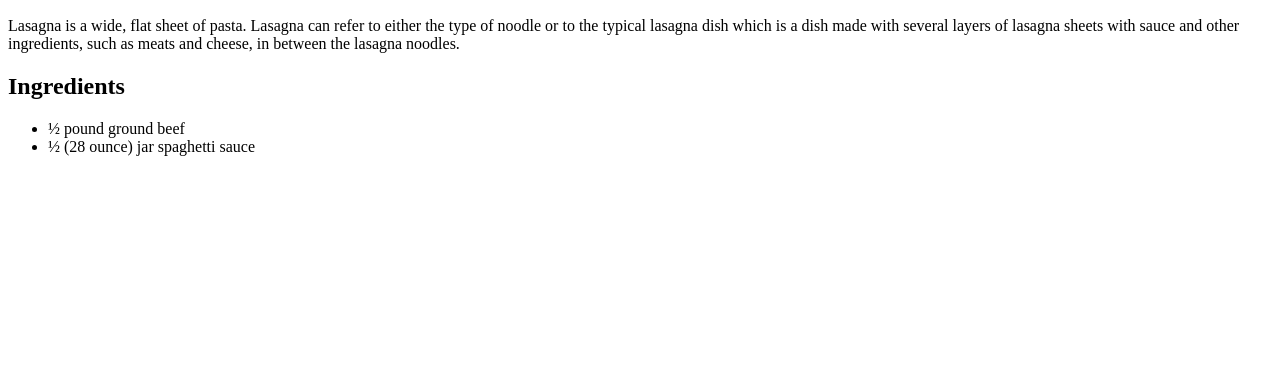
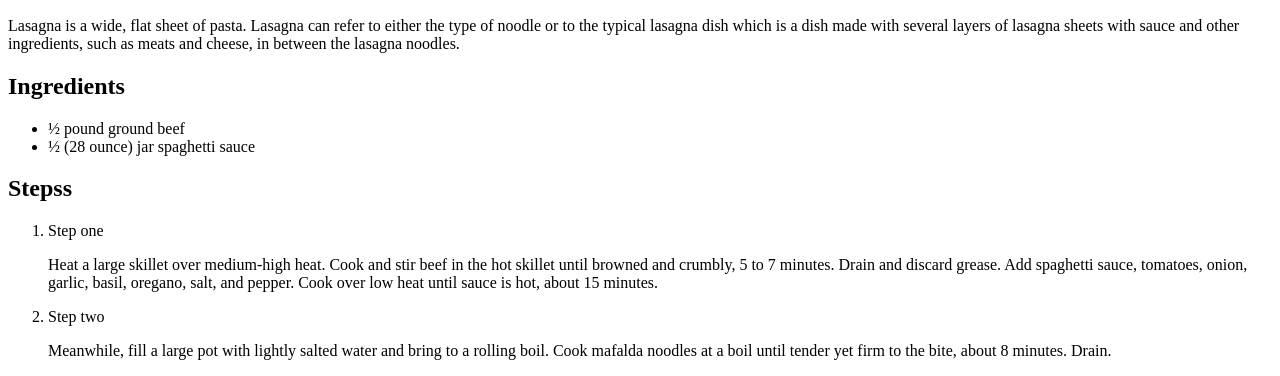
Before and after one commit to Medadreamer/odin-recipes, a plain HTML site: page recipes/lasagna.html in a window 1280 px wide. Shown: the part 434-810 px from the top of the page. Drawn offline with Linux system fonts and the light colour scheme.

Commit message:
Add steps towards making a lasagna

```diff
--- a/recipes/lasagna.html
+++ b/recipes/lasagna.html
@@ -16,7 +16,17 @@
                 <li>½ pound ground beef </li>
                 <li> ½ (28 ounce) jar spaghetti sauce </li>
             </ul>
-
+        <h2>Stepss</h2>
+            <ol>
+                <li>
+                    <p>Step one</p>
+                    <p>Heat a large skillet over medium-high heat. Cook and stir beef in the hot skillet until browned and crumbly, 5 to 7 minutes. Drain and discard grease. Add spaghetti sauce, tomatoes, onion, garlic, basil, oregano, salt, and pepper. Cook over low heat until sauce is hot, about 15 minutes.</p>
+                </li>
+                <li>
+                    <p>Step two</p>
+                    <p>Meanwhile, fill a large pot with lightly salted water and bring to a rolling boil. Cook mafalda noodles at a boil until tender yet firm to the bite, about 8 minutes. Drain.</p>
+                </li>
+            </ol>
 
 
 </body>
```
